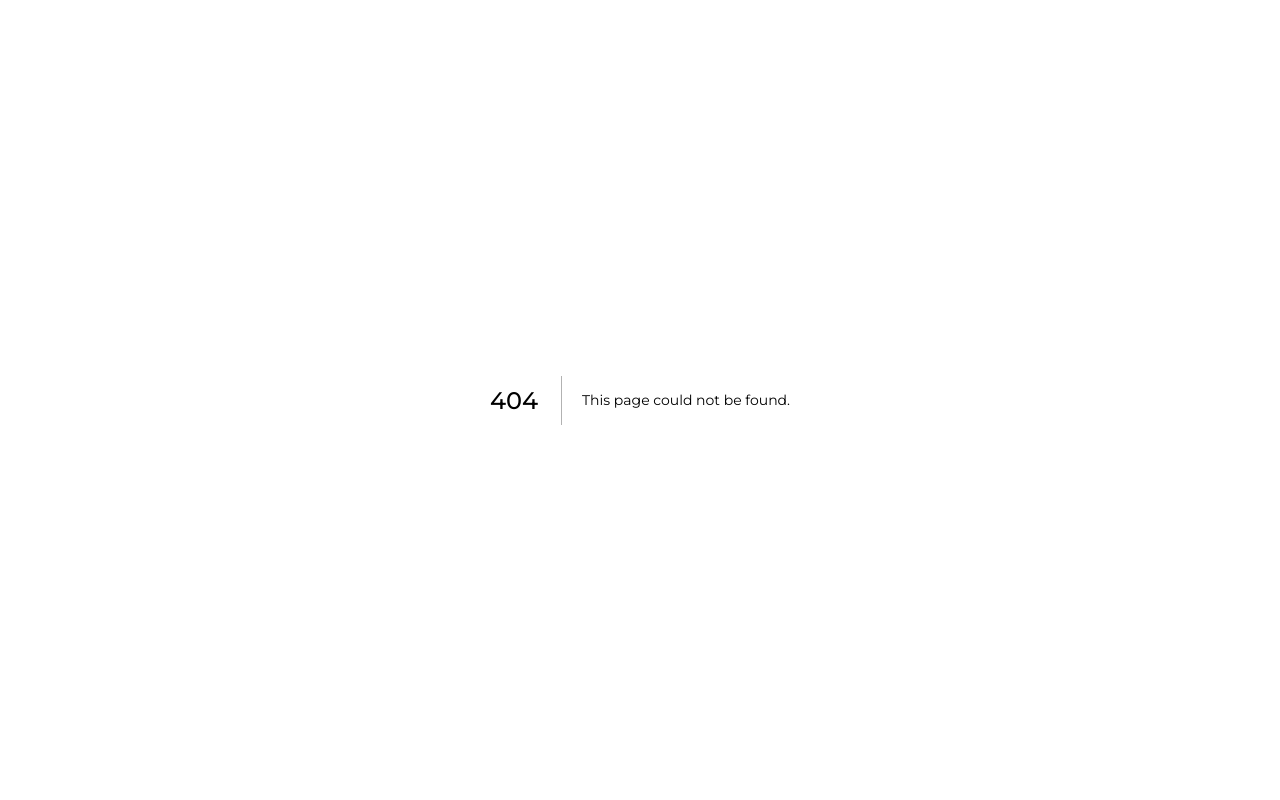
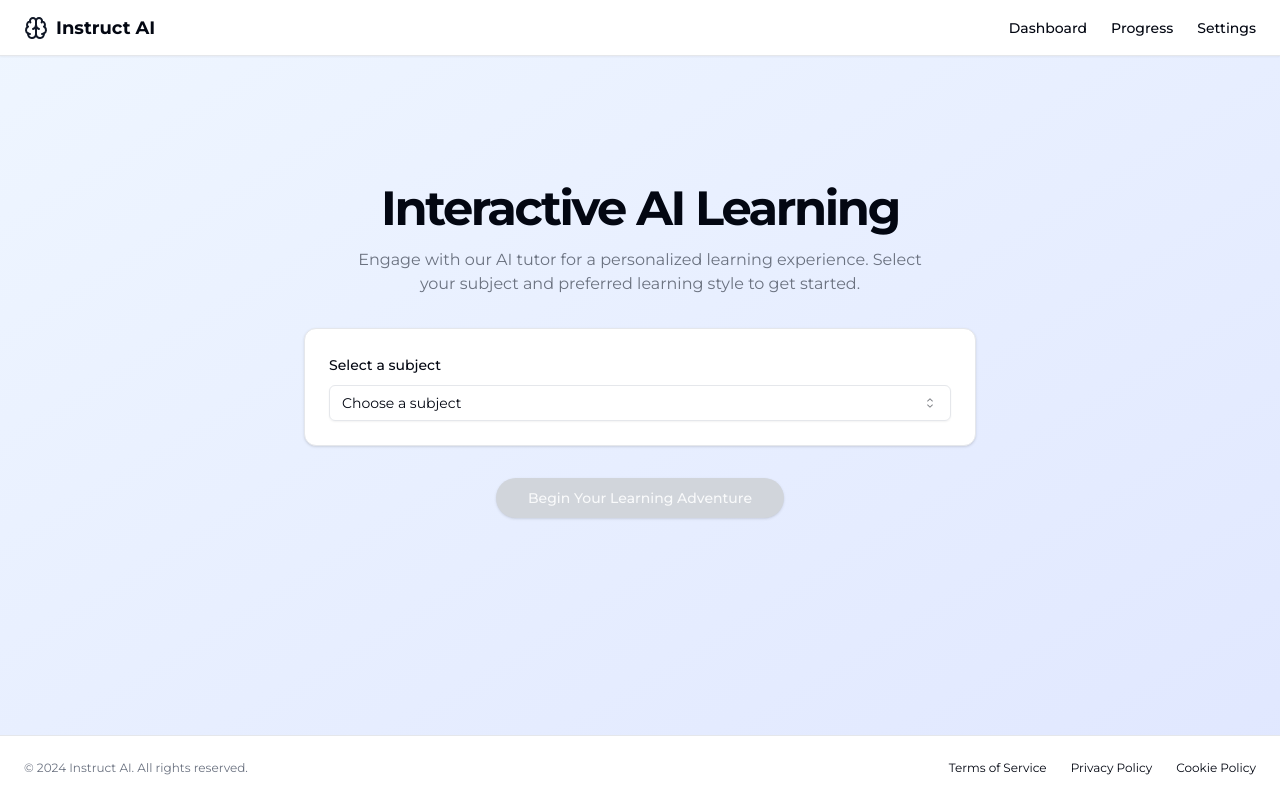
Before and after one commit to rebornstar1/InstructAI, a Next.js app: page /dashboard in a window 1280 px wide. Before the commit this address had no page. Built offline with nearby package versions, Linux system fonts and the light colour scheme.

Commit message:
Dashboard Page Added

```diff
--- /dev/null
+++ b/app/dashboard/page.js
@@ -0,0 +1,169 @@
+"use client";
+
+import { useState, useEffect, useRef } from "react";
+import { Button } from "@/components/ui/button";
+import { CardContent, Card } from "@/components/ui/card";
+import {
+  Select,
+  SelectContent,
+  SelectItem,
+  SelectTrigger,
+  SelectValue,
+} from "@/components/ui/select";
+import { Brain } from "lucide-react";
+import Link from "next/link";
+import { motion } from "framer-motion";
+
+export default function Dashboard() {
+  const [selectedSubject, setSelectedSubject] = useState("");
+  const [isFormValid, setIsFormValid] = useState(false);
+  const [showValidationError, setShowValidationError] = useState(false);
+  const [messages, setMessages] = useState([
+    {
+      role: "ai",
+      content:
+        "Hello! I'm your AI tutor. What would you like to learn about your selected subject?",
+    },
+  ]);
+  const chatContainerRef = useRef(null);
+
+  useEffect(() => {
+    setIsFormValid(selectedSubject !== "");
+  }, [selectedSubject]);
+
+  useEffect(() => {
+    if (chatContainerRef.current) {
+      chatContainerRef.current.scrollTop =
+        chatContainerRef.current.scrollHeight;
+    }
+  }, [messages]);
+
+  const handleBeginAdventure = (event) => {
+    if (!isFormValid) {
+      event.preventDefault();
+      setShowValidationError(true);
+    }
+  };
+
+  return (
+    <div className="flex flex-col min-h-screen bg-gradient-to-br from-blue-50 to-indigo-100 dark:from-gray-900 dark:to-gray-800">
+      <header className="px-4 lg:px-6 h-14 flex items-center border-b bg-white dark:bg-gray-800 shadow-sm">
+        <Link className="flex items-center justify-center" href="#">
+          <Brain className="h-6 w-6 text-primary" />
+          <span className="ml-2 text-lg font-bold">Instruct AI</span>
+        </Link>
+        <nav className="ml-auto flex gap-4 sm:gap-6">
+          <Link
+            className="text-sm font-medium hover:text-primary transition-colors"
+            href="#"
+          >
+            Dashboard
+          </Link>
+          <Link
+            className="text-sm font-medium hover:text-primary transition-colors"
+            href="#"
+          >
+            Progress
+          </Link>
+          <Link
+            className="text-sm font-medium hover:text-primary transition-colors"
+            href="#"
+          >
+            Settings
+          </Link>
+        </nav>
+      </header>
+      <main className="flex-1 py-12 md:py-24 lg:py-32">
+        <div className="container px-4 md:px-6">
+          <motion.div
+            initial={{ opacity: 0, y: 20 }}
+            animate={{ opacity: 1, y: 0 }}
+            transition={{ duration: 0.5 }}
+            className="max-w-2xl mx-auto space-y-8"
+          >
+            <div className="space-y-4 text-center">
+              <h1 className="text-3xl font-bold tracking-tighter sm:text-4xl md:text-5xl">
+                Interactive AI Learning
+              </h1>
+              <p className="text-gray-500 dark:text-gray-400 max-w-[600px] mx-auto">
+                Engage with our AI tutor for a personalized learning experience.
+                Select your subject and preferred learning style to get started.
+              </p>
+            </div>
+            <Card className="w-full">
+              <CardContent className="p-6">
+                <div className="space-y-4">
+                  <div className="space-y-2">
+                    <label
+                      htmlFor="subject"
+                      className="text-sm font-medium leading-none peer-disabled:cursor-not-allowed peer-disabled:opacity-70"
+                    >
+                      Select a subject
+                    </label>
+                    <Select
+                      value={selectedSubject}
+                      onValueChange={setSelectedSubject}
+                    >
+                      <SelectTrigger
+                        id="subject"
+                        className={`w-full ${
+                          showValidationError && !selectedSubject
+                            ? "border-red-500"
+                            : ""
+                        }`}
+                      >
+                        <SelectValue placeholder="Choose a subject" />
+                      </SelectTrigger>
+                      <SelectContent>
+                        <SelectItem value="math">Mathematics</SelectItem>
+                        <SelectItem value="science">Science</SelectItem>
+                        <SelectItem value="history">History</SelectItem>
+                        <SelectItem value="literature">Literature</SelectItem>
+                      </SelectContent>
+                    </Select>
+                    {showValidationError && !selectedSubject && (
+                      <p className="text-sm text-red-500">
+                        Please select a subject
+                      </p>
+                    )}
+                </div>
+                </div>
+              </CardContent>
+            </Card>
+            <div className="flex justify-center">
+              <Link href="/startLesson">
+                <Button
+                  size="lg"
+                  className={`rounded-full transition-all duration-300 ${
+                    isFormValid
+                      ? "bg-primary hover:bg-primary-dark"
+                      : "bg-gray-300 dark:bg-gray-700"
+                  }`}
+                  onClick={handleBeginAdventure}
+                >
+                  Begin Your Learning Adventure
+                </Button>
+              </Link>
+            </div>
+          </motion.div>
+        </div>
+      </main>
+      <footer className="flex flex-col gap-2 sm:flex-row py-6 w-full shrink-0 items-center px-4 md:px-6 border-t bg-white dark:bg-gray-800">
+        <p className="text-xs text-gray-500 dark:text-gray-400">
+          © 2024 Instruct AI. All rights reserved.
+        </p>
+        <nav className="sm:ml-auto flex gap-4 sm:gap-6">
+          <Link className="text-xs hover:underline underline-offset-4" href="#">
+            Terms of Service
+          </Link>
+          <Link className="text-xs hover:underline underline-offset-4" href="#">
+            Privacy Policy
+          </Link>
+          <Link className="text-xs hover:underline underline-offset-4" href="#">
+            Cookie Policy
+          </Link>
+        </nav>
+      </footer>
+    </div>
+  );
+}
```
